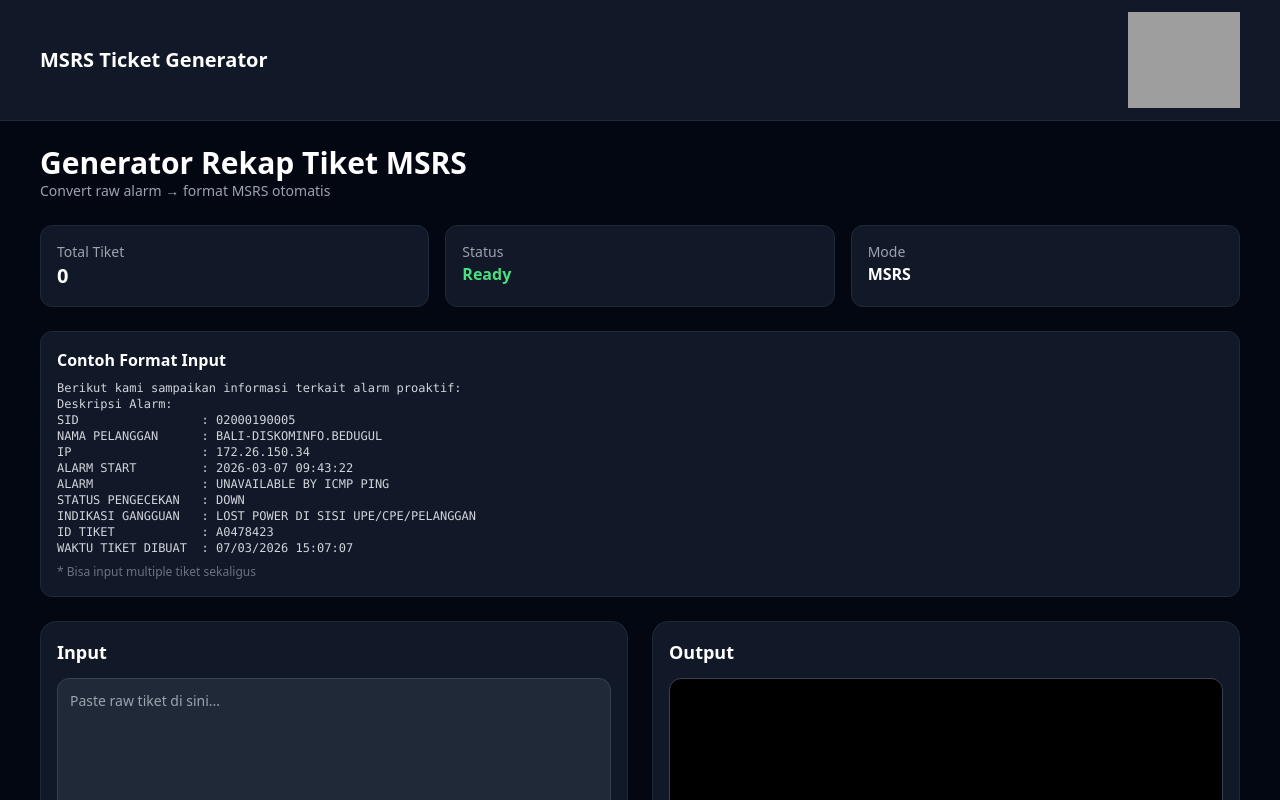
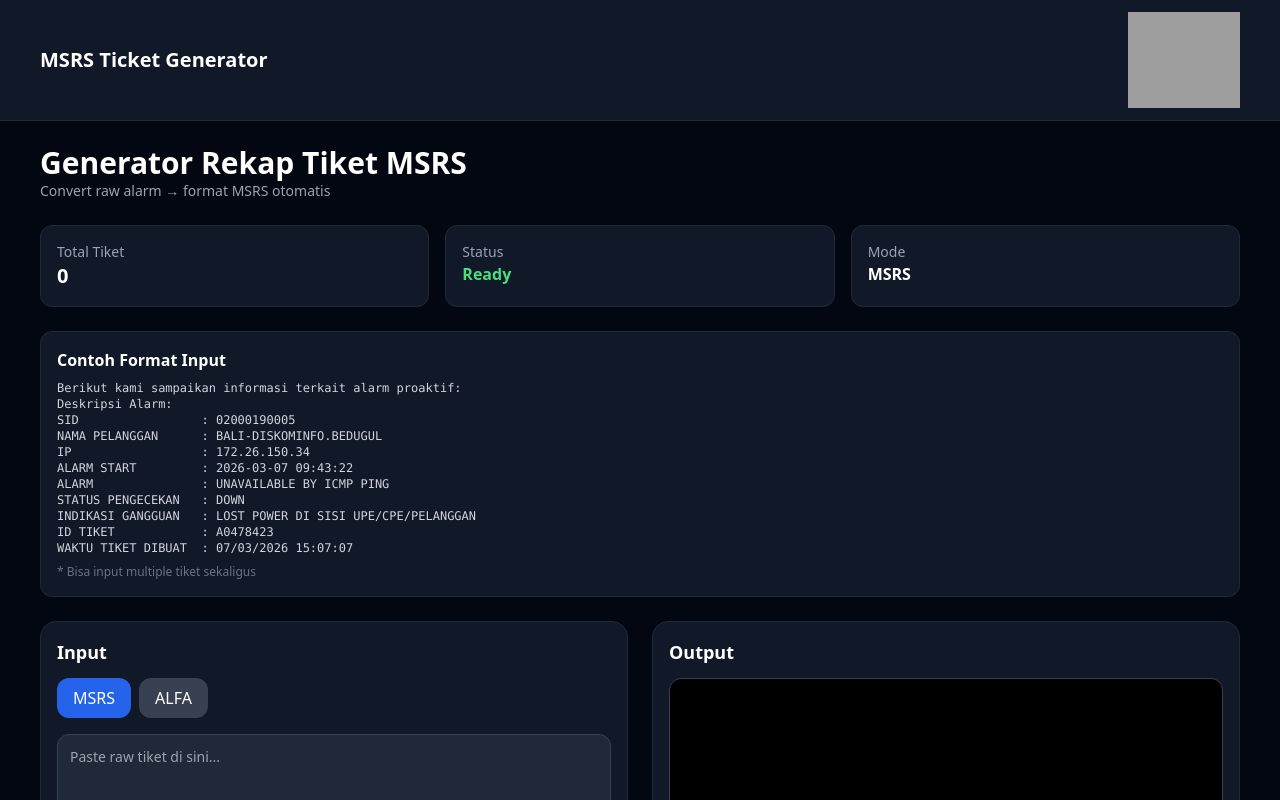
Before and after one commit to septianadip17/generate-rekap-tiket, a React (Vite) app: page / in a window 1280 px wide. Shown: the top 800 px of the page. Built offline with nearby package versions, Linux system fonts and the light colour scheme; grey boxes are pictures that could not be loaded.

Commit message:
new feat: alfa rekap

```diff
--- a/src/App.jsx
+++ b/src/App.jsx
@@ -1,17 +1,23 @@
 import { useState, useRef } from "react";
+import { Toaster, toast } from "react-hot-toast";
+
+import Navbar from "./components/Navbar";
+import Stats from "./components/Stats";
+import Guide from "./components/Guide";
+import Footer from "./components/Footer";
+
 import InputArea from "./components/InputArea";
 import OutputArea from "./components/OutputArea";
 import GenerateButton from "./components/GenerateButton";
+
 import { parseTiket } from "./utils/parser";
-import { Toaster, toast } from "react-hot-toast";
-import Navbar from "./components/Navbar";
-import Stats from "./components/Stats";
-import Footer from "./components/Footer";
-import Guide from "./components/Guide";
+import { parseAlfa } from "./utils/parserAlfa";
 
 export default function App() {
   const [rawText, setRawText] = useState("");
   const [result, setResult] = useState("");
+  const [mode, setMode] = useState("msrs");
+
   const outputRef = useRef(null);
 
   const handleGenerate = () => {
@@ -20,15 +26,22 @@ export default function App() {
       return;
     }
 
-    const output = parseTiket(rawText);
-    setResult(output);
+    try {
+      const output = mode === "msrs" ? parseTiket(rawText) : parseAlfa(rawText);
 
-    toast.success("Berhasil generate tiket!");
+      setResult(output);
 
-    // auto scroll ke output
-    setTimeout(() => {
-      outputRef.current?.scrollIntoView({ behavior: "smooth" });
-    }, 100);
+      toast.success("Berhasil generate tiket!");
+
+      setTimeout(() => {
+        outputRef.current?.scrollIntoView({
+          behavior: "smooth",
+        });
+      }, 100);
+    } catch (error) {
+      console.error(error);
+      toast.error("Gagal memproses data!");
+    }
   };
 
   const handleClear = () => {
@@ -47,10 +60,13 @@ export default function App() {
         {/* HEADER */}
         <div className="mb-6">
           <h1 className="text-2xl md:text-3xl font-bold">
-            Generator Rekap Tiket MSRS
+            Generator Rekap Tiket {mode === "msrs" ? "MSRS" : "ALFA"}
           </h1>
+
           <p className="text-gray-400 text-sm">
-            Convert raw alarm → format MSRS otomatis
+            {mode === "msrs"
+              ? "Convert raw alarm → format MSRS otomatis"
+              : "Convert raw ticket → format ALFA otomatis"}
           </p>
         </div>
 
@@ -66,9 +82,34 @@ export default function App() {
           <div className="bg-gray-900 rounded-2xl p-4 border border-gray-800">
             <h2 className="mb-3 font-semibold text-lg">Input</h2>
 
+            {/* MODE SWITCH */}
+            <div className="flex gap-2 mb-4">
+              <button
+                onClick={() => setMode("msrs")}
+                className={`px-4 py-2 rounded-xl transition font-medium ${
+                  mode === "msrs"
+                    ? "bg-blue-600"
+                    : "bg-gray-700 hover:bg-gray-600"
+                }`}
+              >
+                MSRS
+              </button>
+
+              <button
+                onClick={() => setMode("alfa")}
+                className={`px-4 py-2 rounded-xl transition font-medium ${
+                  mode === "alfa"
+                    ? "bg-green-600"
+                    : "bg-gray-700 hover:bg-gray-600"
+                }`}
+              >
+                ALFA
+              </button>
+            </div>
+
             <InputArea value={rawText} onChange={setRawText} />
 
-            <div className="flex gap-2 mt-3">
+            <div className="flex gap-2 mt-3 flex-wrap">
               <GenerateButton
                 onClick={handleGenerate}
                 disabled={!rawText.trim()}
@@ -76,7 +117,7 @@ export default function App() {
 
               <button
                 onClick={handleClear}
-                className="bg-red-600 hover:bg-red-700 px-4 py-2 rounded-xl"
+                className="bg-red-600 hover:bg-red-700 px-4 py-2 rounded-xl transition"
               >
                 Clear
               </button>
--- /dev/null
+++ b/src/utils/parserAlfa.js
@@ -0,0 +1,29 @@
+export function parseAlfa(text) {
+  const blocks = text.split(/\n\s*\n(?=\d+\.)/);
+
+  const results = [];
+
+  for (const block of blocks) {
+    const ticketMatch = block.match(/(A\d+)/);
+    const siteMatch = block.match(/SITE\s*:?\s*(.+)/i);
+    const ibbcMatch = block.match(/SID IBBC\s*:?\s*(.+)/i);
+
+    if (!ticketMatch || !siteMatch) continue;
+
+    const ticket = ticketMatch[1];
+
+    const site = siteMatch[1].trim();
+
+    const kodeTokoMatch = site.match(/-([A-Z0-9]{4})-/i);
+
+    const kodeToko = kodeTokoMatch ? kodeTokoMatch[1].toUpperCase() : "-";
+
+    const sidIbbc = ibbcMatch ? ibbcMatch[1].trim() : "-";
+
+    results.push(
+      [kodeToko, sidIbbc, "GSM up BB down", "", "", ticket, "Open"].join("\t"),
+    );
+  }
+
+  return results.join("\n");
+}
```
Also changed, not shown: 1 other file (tests, documents, lock files or other folders).
